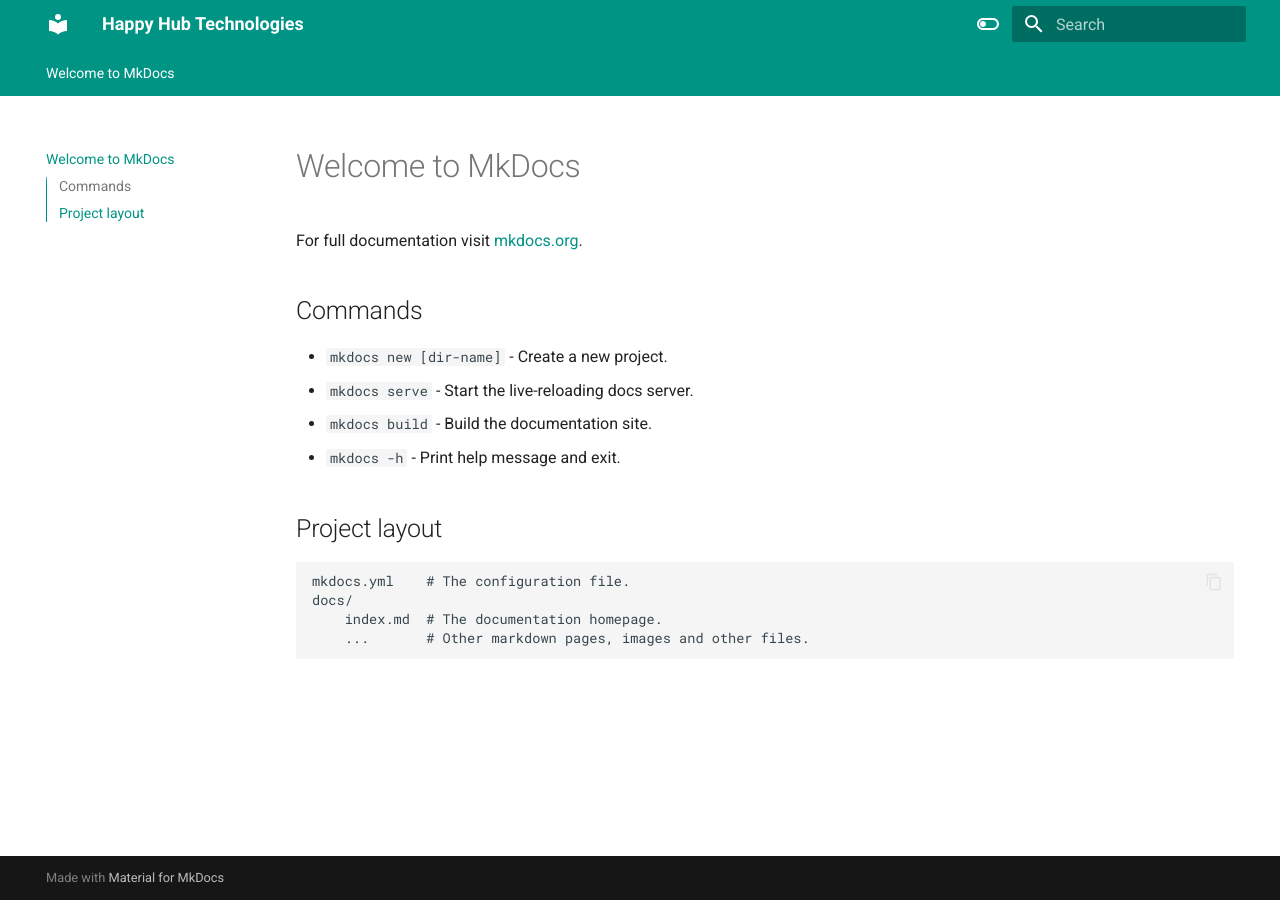
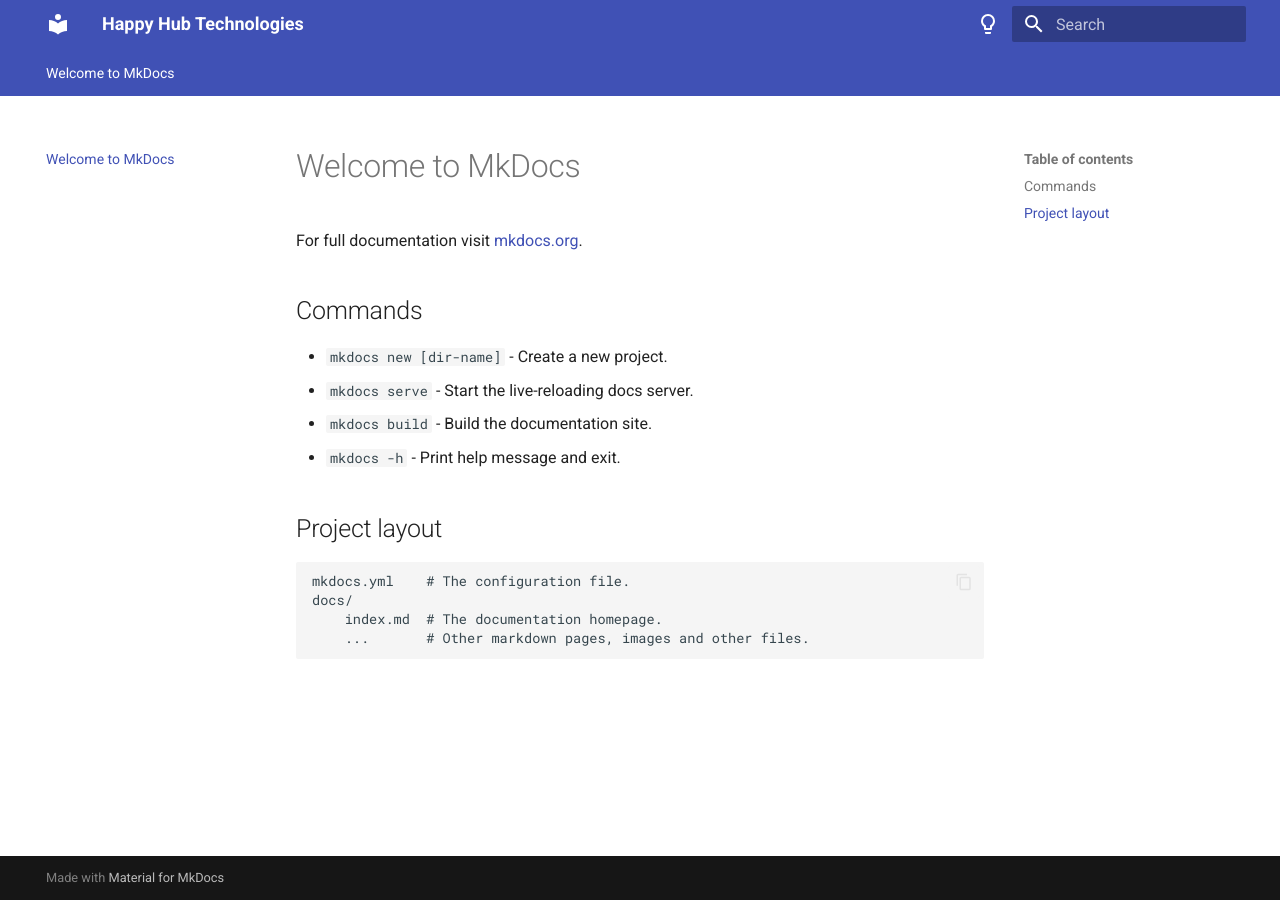
Before and after one commit to happyhubtechnologies/happyhubtechnologies.github.io, an MkDocs documentation site: the page built from docs/index.md, in a window 1280 px wide. Built offline with MkDocs 1.6.1 and Material for MkDocs 9.7.7, drawn with Linux system fonts in a browser that asks for light colours.

Commit message:
Theme updates

```diff
--- a/mkdocs.yml
+++ b/mkdocs.yml
@@ -1,27 +1,30 @@
 site_name: Happy Hub Technologies
+site_url: https://happyhub.in
 theme:
   name: material
   features:
+    - navigation.instant
+    - navigation.instant.progress
+    - navigation.tracking
     - navigation.tabs
     - navigation.sections
-    - toc.integrate
+    - navigation.indexes
     - navigation.top
     - search.suggest
     - search.highlight
+    - search.share
     - content.tabs.link
-    - content.code.annotation
+    - content.code.annotate
     - content.code.copy
   language: en
   palette:
-    - scheme: default
+    - media: "(prefers-color-scheme: light)"
+      scheme: default
       toggle:
-        icon: material/toggle-switch-off-outline
+        icon: material/lightbulb-outline
         name: Switch to dark mode
-      primary: teal
-      accent: purple
-    - scheme: slate
+    - media: "(prefers-color-scheme: dark)"
+      scheme: slate
       toggle:
-        icon: material/toggle-switch
+        icon: material/lightbulb
         name: Switch to light mode
-      primary: teal
-      accent: lime
```
Also changed, not shown: 3 other files.
